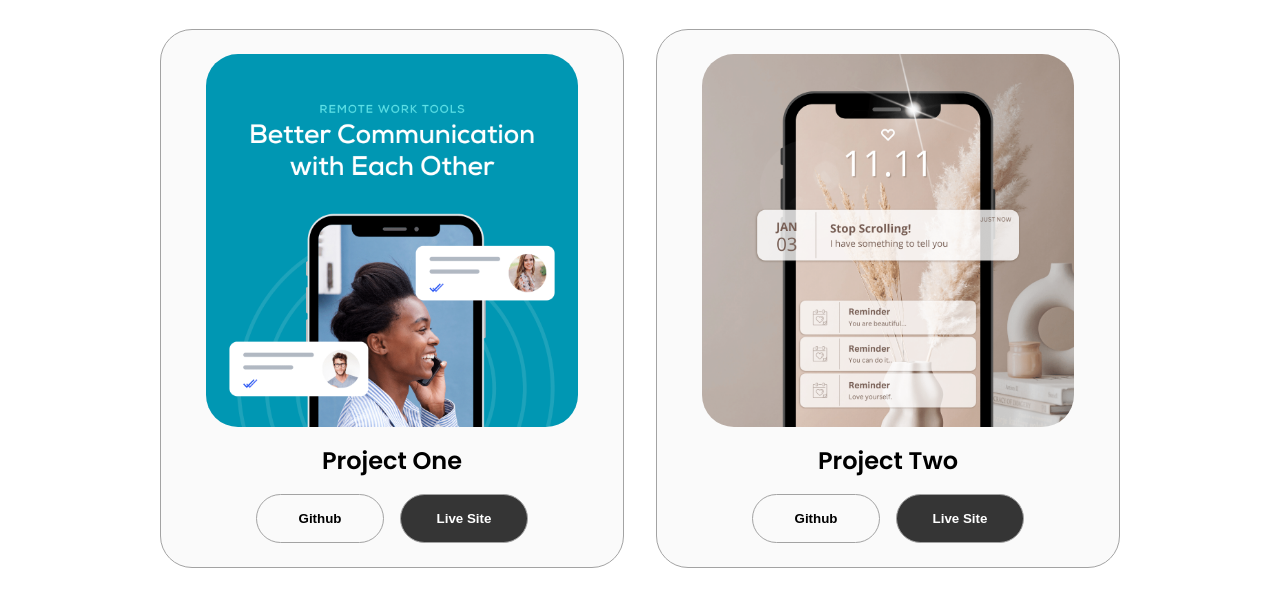
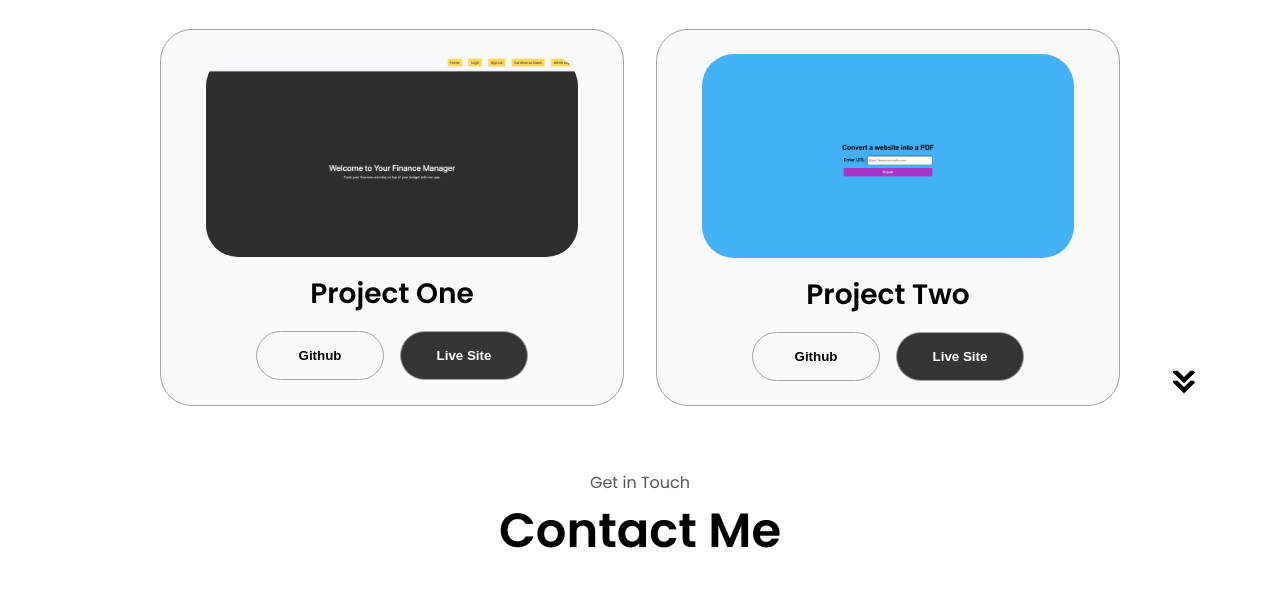
Before and after one commit to iamluisnunez/portfolioV2, a plain HTML site: page index.html in a window 1280 px wide. Shown: the part 2564-3160 px from the top of the page. Drawn offline with Linux system fonts and the light colour scheme.

Commit message:
changed project images

```diff
--- a/index.html
+++ b/index.html
@@ -276,7 +276,7 @@
           <div class="details-container color-container">
             <div class="article-container">
               <img
-                src="./assets/project-1.png"
+                src="./assets/FinanceManager.png"
                 alt="Project 1"
                 class="project-img"
               />
@@ -300,7 +300,7 @@
           <div class="details-container color-container">
             <div class="article-container">
               <img
-                src="./assets/project-2.png"
+                src="./assets/HTMLtoPDF.png"
                 alt="Project 2"
                 class="project-img"
               />
@@ -321,7 +321,7 @@
               </button>
             </div>
           </div>
-          <div class="details-container color-container">
+          <!-- <div class="details-container color-container">
             <div class="article-container">
               <img
                 src="./assets/project-3.png"
@@ -344,14 +344,14 @@
                 Live Site
               </button>
             </div>
-          </div>
+          </div> -->
         </div>
       </div>
       <img
         src="./assets/arrow.png"
         alt="Arrow Icon"
         class="icon arrow"
-        onclick="location.href='./#projects'"
+        onclick="location.href='./#contact'"
       />
     </section>
     <section id="contact">
--- a/style.css
+++ b/style.css
@@ -295,7 +295,7 @@ section {
 .experience-sub-title {
   color: rgb(85, 85, 85);
   font-weight: 600;
-  font-size: 1.5rem;
+  font-size: 1.75rem;
   margin-bottom: 2rem;
 }
 .experience-details-container {
```
Also changed, not shown: assets/FinanceManager.png (added), assets/HTMLtoPDF.png (added).
